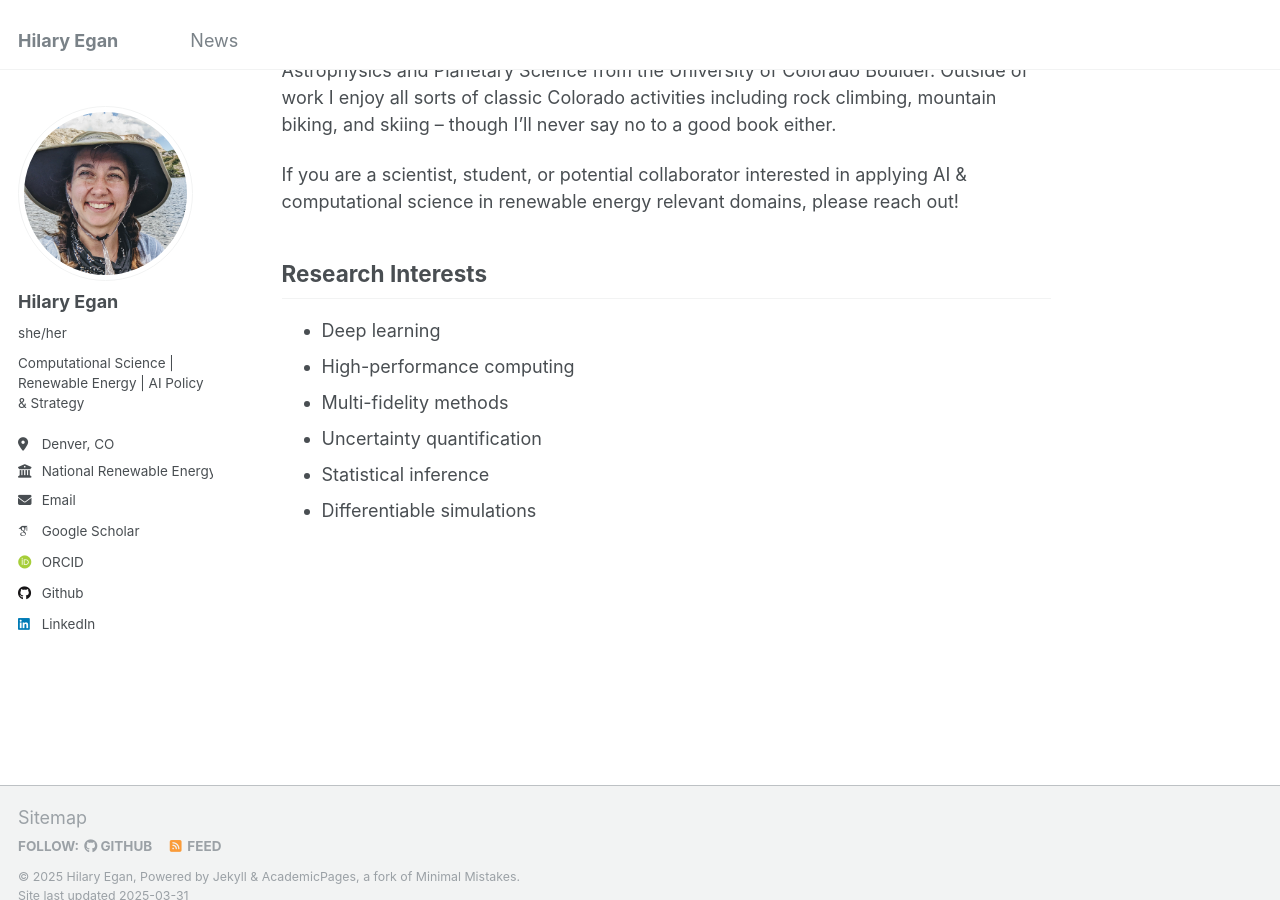
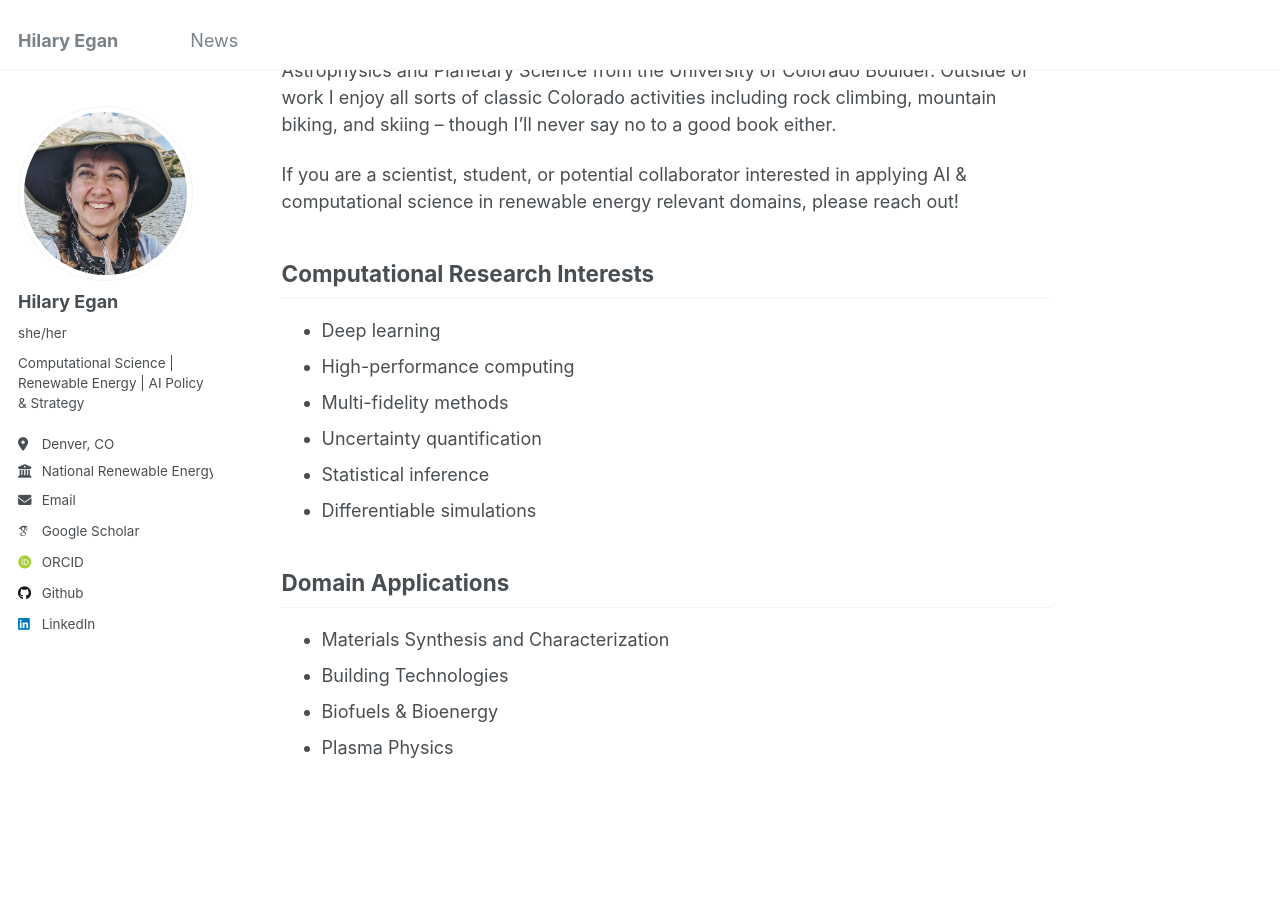
Before and after one commit to eganhila/eganhila.github.io, a Jekyll site: the page built from _pages/about.md, in a window 1280 px wide and 900 px high, scrolled down 358 px. Built offline with Jekyll 4.4.1, drawn with Linux system fonts in a browser that asks for light colours; some web fonts are replaced.

Commit message:
Add to about me

```diff
--- a/_pages/about.md
+++ b/_pages/about.md
@@ -13,7 +13,7 @@ I hold a Bachelor's degree in Physics from Michigan State University and a PhD i
 
 If you are a scientist, student, or potential collaborator interested in applying AI & computational science in renewable energy relevant domains, please reach out!
 
-Research Interests
+Computational Research Interests
 ------------------
 * Deep learning
 * High-performance computing
@@ -21,3 +21,10 @@ Research Interests
 * Uncertainty quantification
 * Statistical inference
 * Differentiable simulations
+
+Domain Applications
+------------------
+* Materials Synthesis and Characterization
+* Building Technologies
+* Biofuels & Bioenergy
+* Plasma Physics
```
